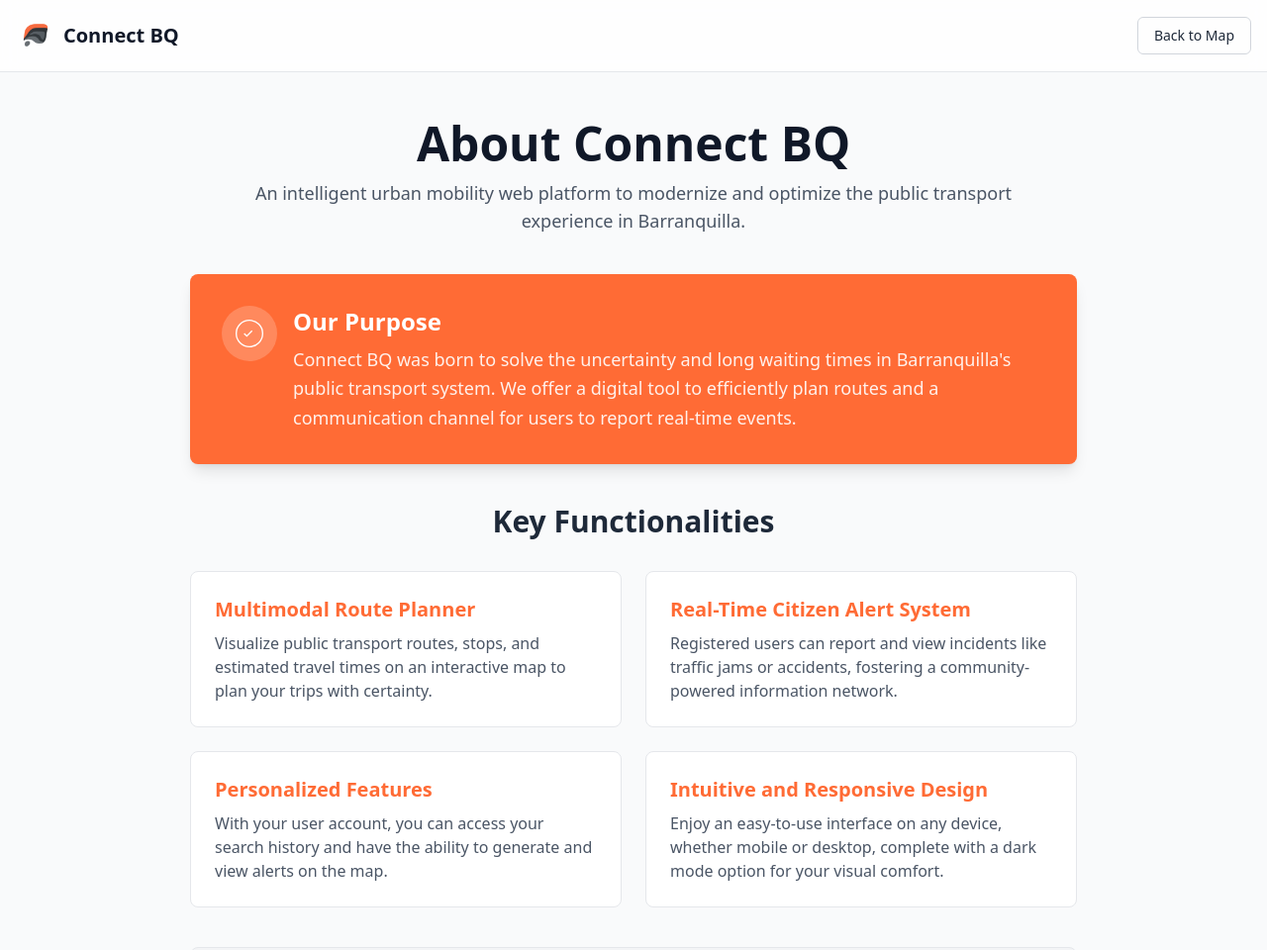
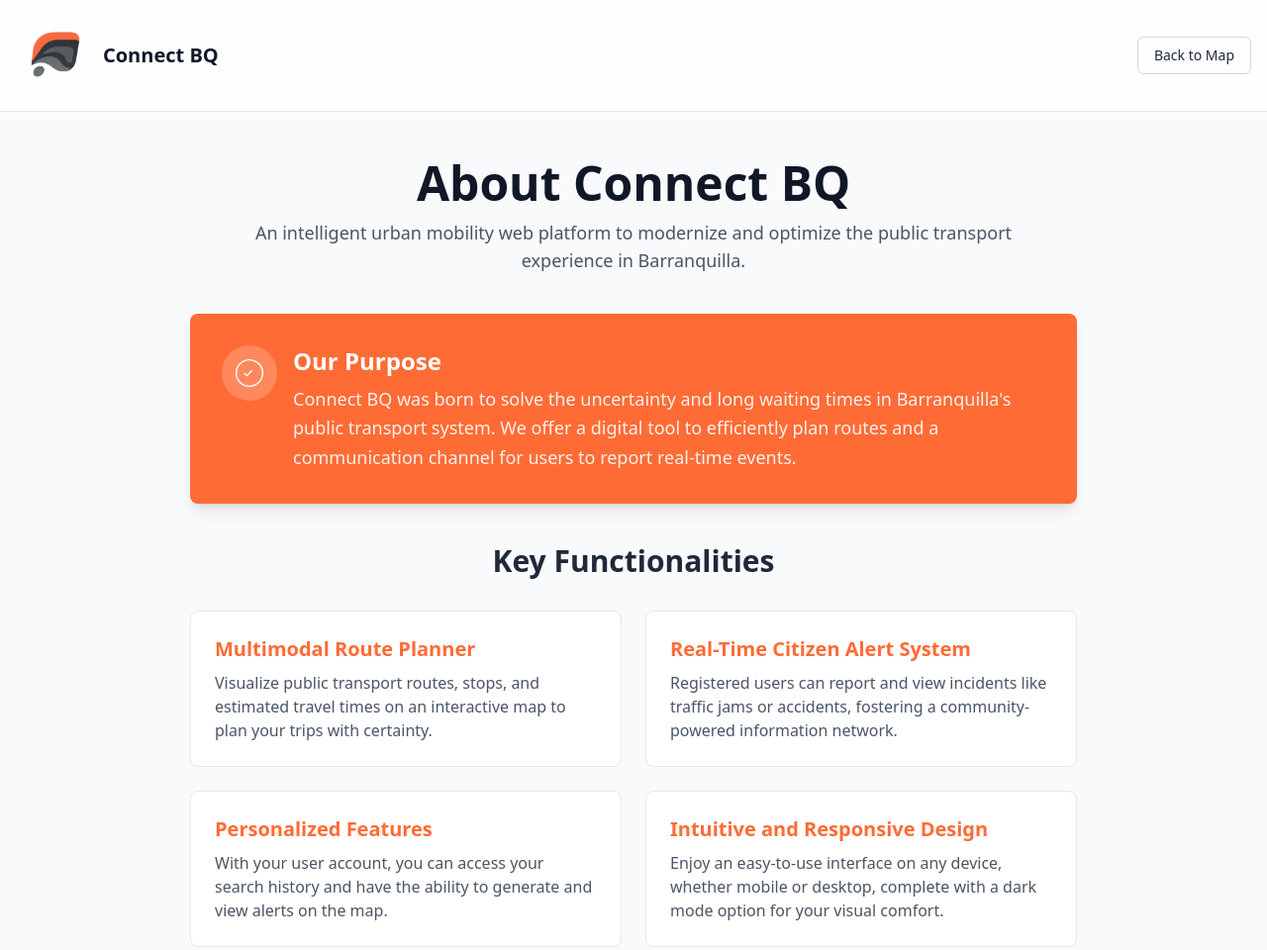
Before and after one commit to connect-bq/bq_connect, a website built with Vite: page Frontend/src/pages/about/about.html in a window 1280 px wide. Shown: the top 960 px of the page at 99% size. Built offline with nearby package versions, Linux system fonts and the light colour scheme.

Commit message:
fix reapir weight the logo

```diff
--- a/Frontend/src/pages/about/about.html
+++ b/Frontend/src/pages/about/about.html
@@ -13,7 +13,7 @@
     <header class="border-b border-gray-200 bg-white/80 backdrop-blur-sm sticky top-0 z-50">
         <nav class="container mx-auto px-4 py-4 flex items-center justify-between">
             <a href="/" class="flex items-center space-x-2" aria-label="Connect BQ Homepage">
-                <div class="w-10 h-10 rounded-lg flex items-center justify-center">
+                <div class="w-20 h-20 rounded-lg flex items-center justify-center">
                     <img src="../../assets/logos/logo-dashboard.png" alt="about">
                     <svg class="w-4 h-4 text-white" fill="none" stroke="currentColor" viewBox="0 0 24 24">
                         <path stroke-linecap="round" stroke-linejoin="round" stroke-width="2" d="M12 19l9 2-9-18-9 18 9-2zm0 0v-8"/>
```
